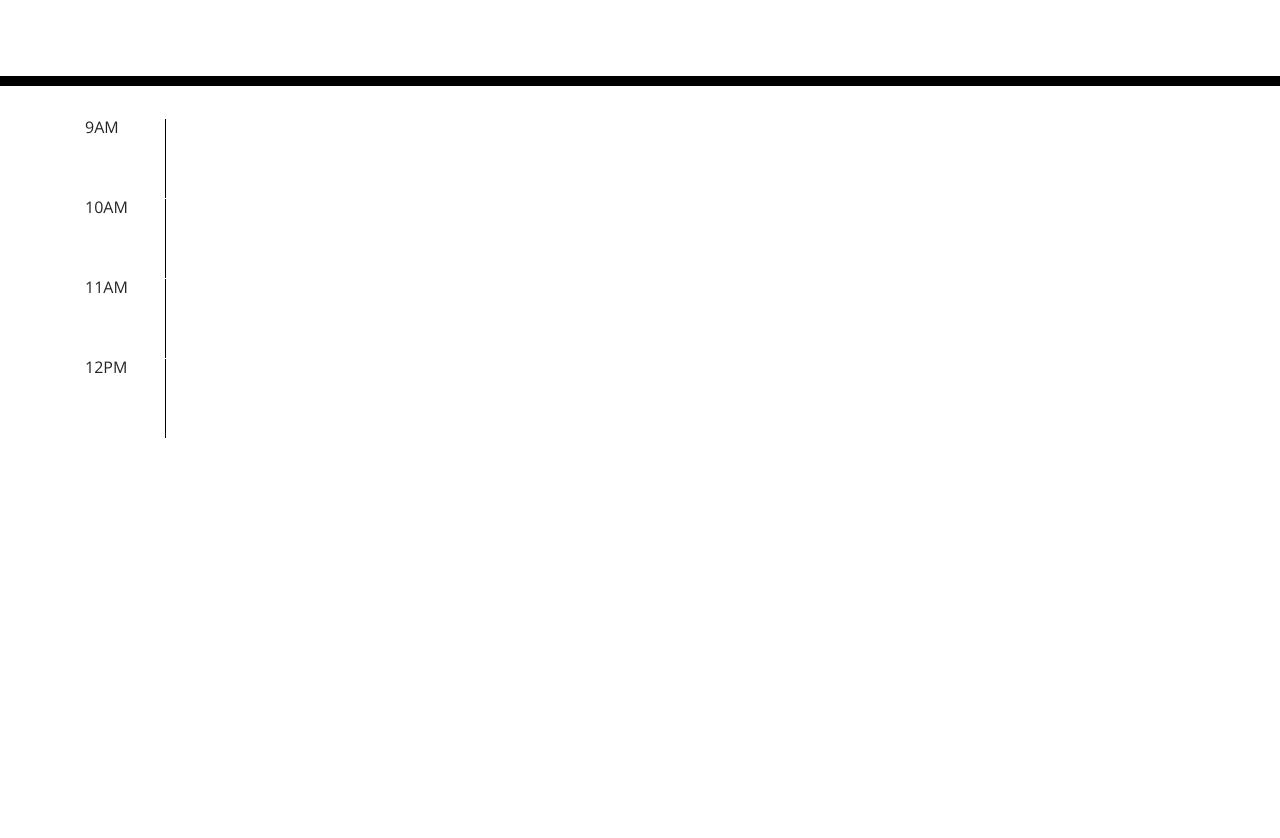
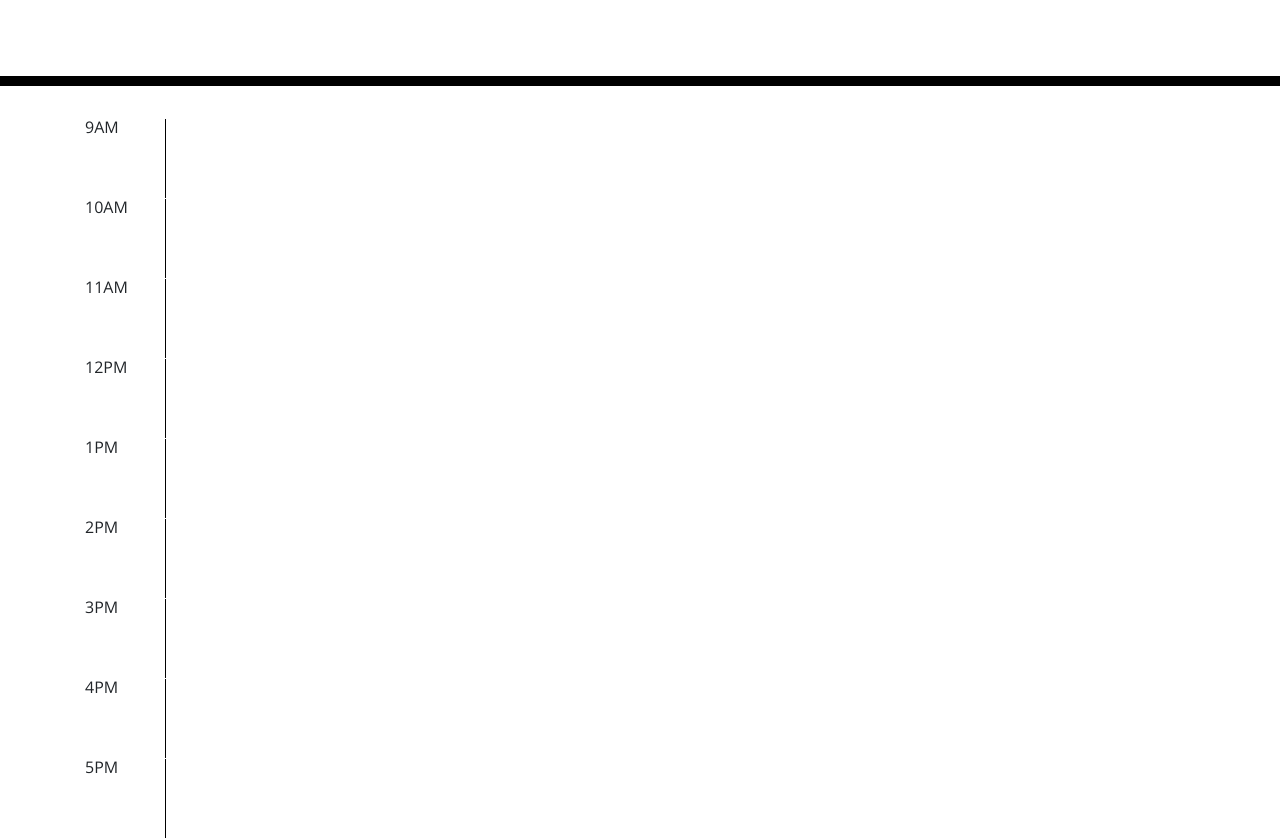
Before and after one commit to jrhee115/Event_Planner, a plain HTML site: page index.html in a window 1280 px wide. Shown: the part 182-1020 px from the top of the page. Before the commit the page ends 800 px from the top, so only its background shows below. Drawn offline with nearby package versions, Linux system fonts and the light colour scheme; files that its build step writes are made by us from their sources.

Commit message:
added the rest of the time. (1pm - 5pm) need to figure out the save button next

```diff
--- a/index.html
+++ b/index.html
@@ -46,6 +46,26 @@
         <div class="col-sm-1 hpur">12PM</div>
         <textarea class="col-sm-10 description"></textarea>
       </div>
+      <div id='1pm' class='row'>
+        <div class="col-sm-1 hpur">1PM</div>
+        <textarea class="col-sm-10 description"></textarea>
+      </div>
+      <div id='2pm' class='row'>
+        <div class="col-sm-1 hpur">2PM</div>
+        <textarea class="col-sm-10 description"></textarea>
+      </div>
+      <div id='3pm' class='row'>
+        <div class="col-sm-1 hpur">3PM</div>
+        <textarea class="col-sm-10 description"></textarea>
+      </div>
+      <div id='4pm' class='row'>
+        <div class="col-sm-1 hpur">4PM</div>
+        <textarea class="col-sm-10 description"></textarea>
+      </div>
+      <div id='5pm' class='row'>
+        <div class="col-sm-1 hpur">5PM</div>
+        <textarea class="col-sm-10 description"></textarea>
+      </div>
     </div>
 
     <script src="https://cdnjs.cloudflare.com/ajax/libs/jquery/3.2.1/jquery.min.js"></script>
```
